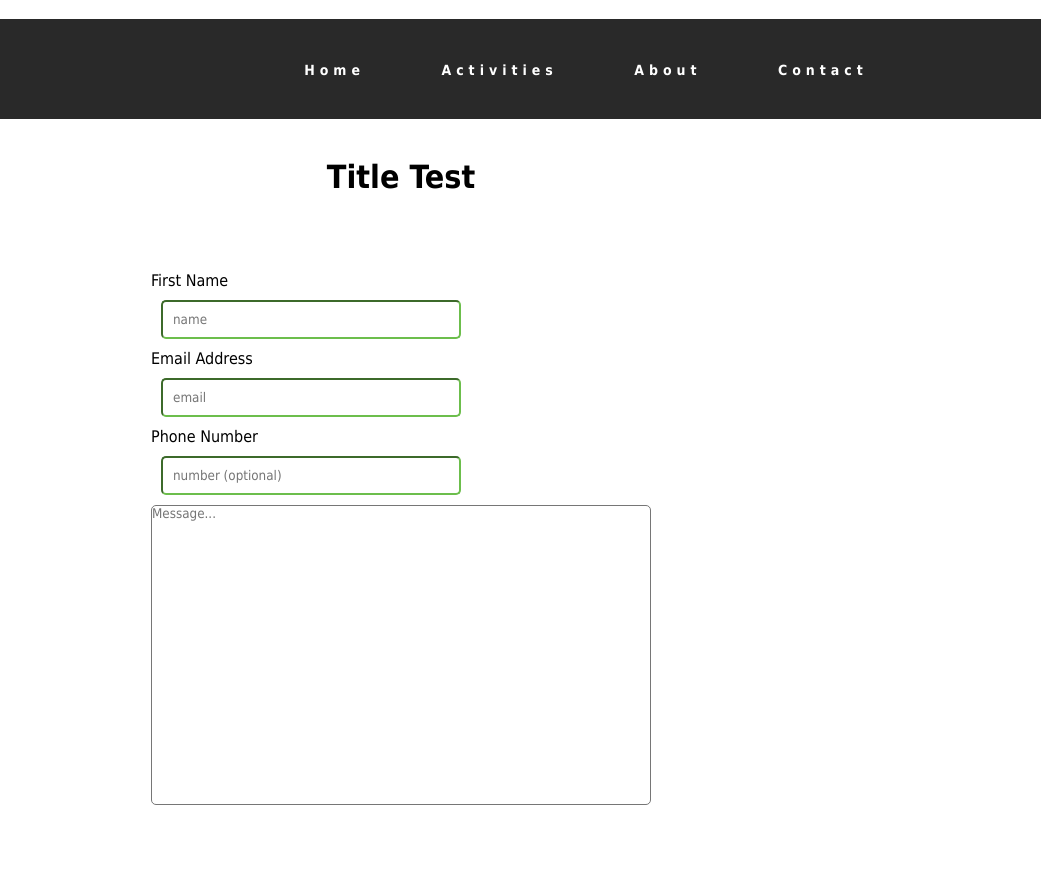
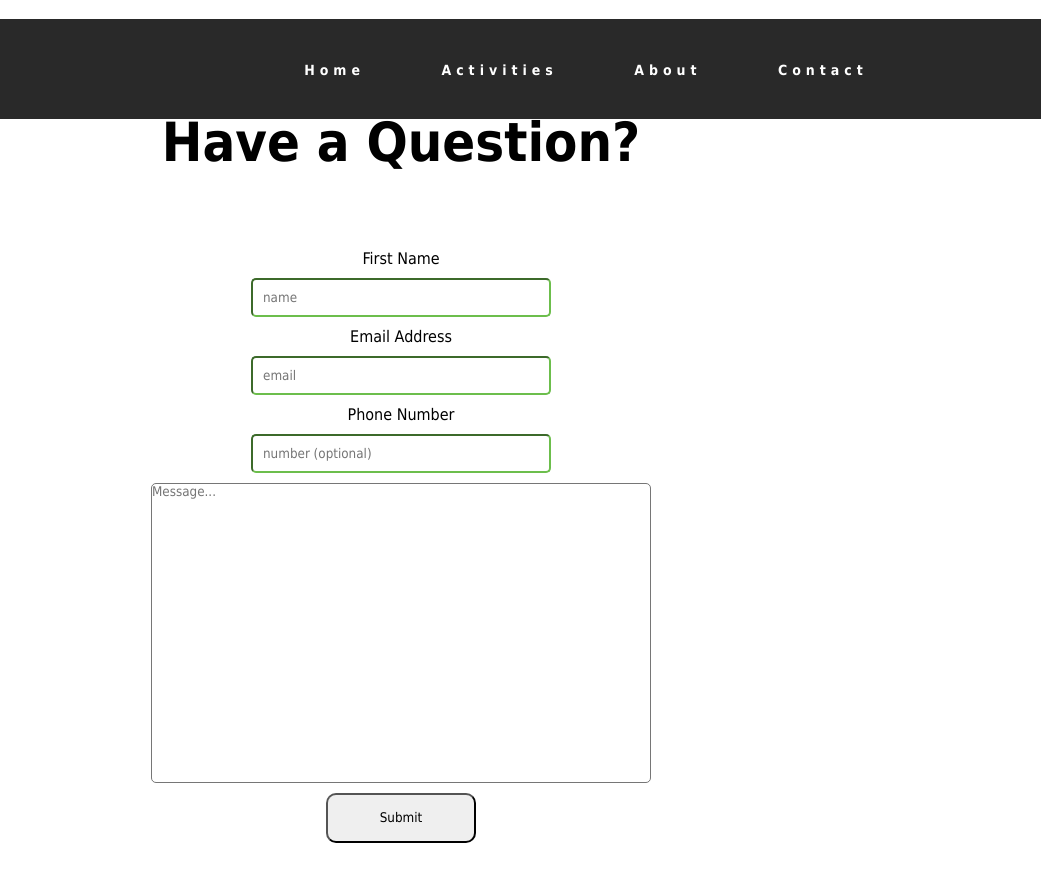
Before and after one commit to c0deV1king/AAdventure-Web-Project, a plain HTML site: page pages/contact.html in a window 1280 px wide. Shown: the full height of the page, 239-1280 px from the left. Drawn offline with Linux system fonts and the light colour scheme.

Commit message:
Contact form styling

```diff
--- a/pages/contact.html
+++ b/pages/contact.html
@@ -46,7 +46,7 @@
 
 
     <div class="contact-form">
-        <h1 class="form-title">Title Test</h1>
+        <h1 class="activitiesTitle">Have a Question?</h1>
         <form action="#" method="post" class="form-boxes">
             <label for="name">First Name</label>
             <input type="text" id="name" placeholder="name" class="typeField">
@@ -58,6 +58,8 @@
             <input type="text" id="number" placeholder="number (optional)" class="typeField">
 
             <textarea class="messageBox" placeholder="Message..."></textarea>
+
+            <input type="button" href="#" value="Submit" class="submitButton">
         </form>
 </div>
 
--- a/style.css
+++ b/style.css
@@ -220,13 +220,10 @@ I figured out that I actually like the white banner above the banner image */
 }
 
 .activityInfo {
-    display: flex;
-    flex-direction: column;
-    justify-content: center;
-    align-items: center;
+    display: grid;
+    width: 800px;
     text-align: center;
-    border-style: solid black;
-    width: 50%;
+    justify-items: center;
 }
 
 .activitiesTitle {
@@ -272,6 +269,7 @@ I figured out that I actually like the white banner above the banner image */
     flex-direction: column;
     height: 800px;
     padding: 10px 0px;
+    text-align: center;
 }
 
 .form-boxes {
@@ -287,6 +285,9 @@ I figured out that I actually like the white banner above the banner image */
     border-radius: 5px;
     border-color: #6cbe4c;
     width: 300px;
+    display: flex;
+    justify-content: center;
+    align-self: center;
 }
 
 .messageBox {
@@ -295,3 +296,13 @@ I figured out that I actually like the white banner above the banner image */
     height: 300px;
     border-radius: 5px;
 }
+
+.submitButton {
+    display: flex;
+    justify-content: center;
+    align-self: center;
+    width: 150px;
+    height: 50px;
+    border-radius: 10px;
+    margin: 10px;
+}
```
